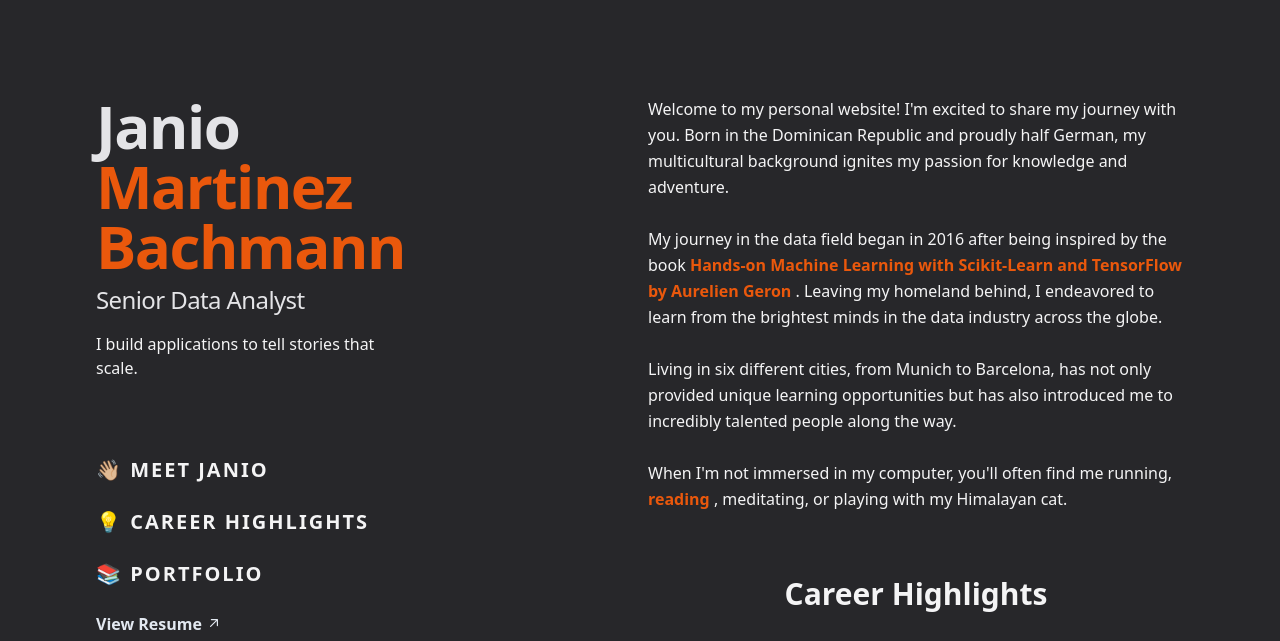
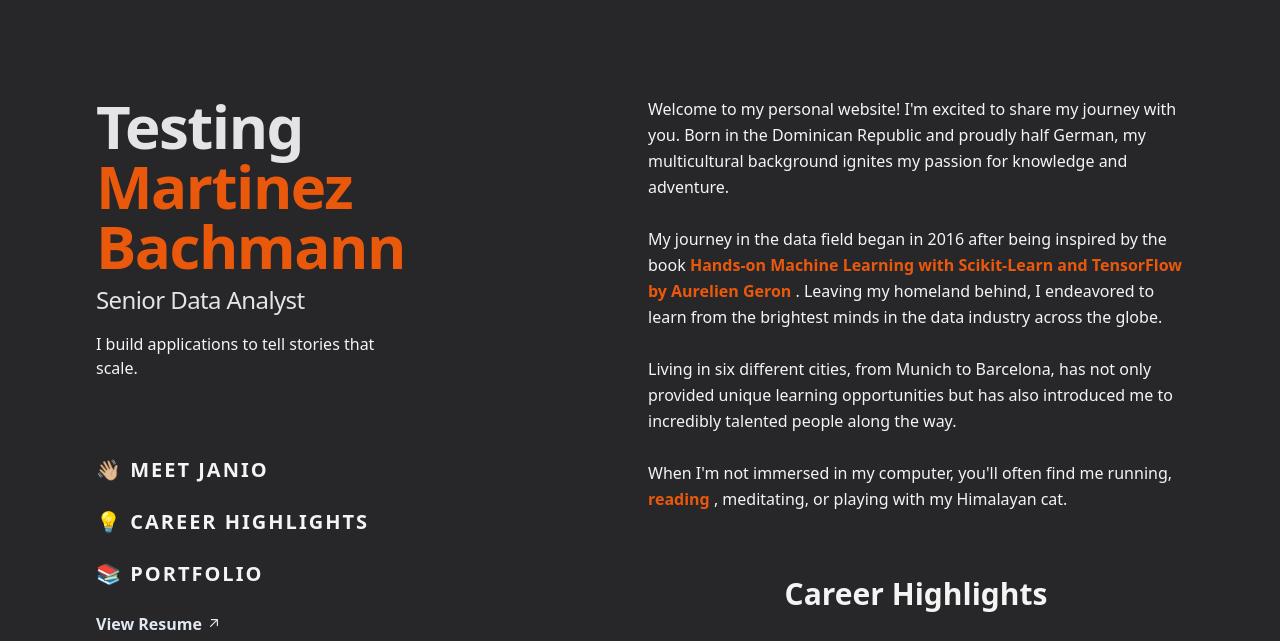
Before and after one commit to alexanderbachmann/professional-website, a website: page index.html in a window 1280 px wide. Shown: the top 641 px of the page. Drawn offline with Linux system fonts and the light colour scheme; a web font is replaced by a local one.

```diff
--- a/index.html
+++ b/index.html
@@ -18,7 +18,7 @@
             <!-- <script type="text/javascript" src="../dist/script.js"></script> -->
             <div>
                 <h1>
-                    <a class="text-8xl font-bold tracking-tight text-zinc-200 sm:text-6xl">Janio</a> <a class="text-8xl font-bold tracking-tight text-orange-600 sm:text-6xl">  <br> Martinez  <br> Bachmann </a>
+                    <a class="text-8xl font-bold tracking-tight text-zinc-200 sm:text-6xl">Testing</a> <a class="text-8xl font-bold tracking-tight text-orange-600 sm:text-6xl">  <br> Martinez  <br> Bachmann </a>
                 </h1>
                 <h2 class="mt-2 text-lg font-medium tracking-tight text-zinc-200 sm:text-2xl"> Senior Data Analyst </h2>
                 <p class="mt-4 max-w-xs leading-normal"> I build applications to
```
Also changed, not shown: public/styles.css (deleted).
